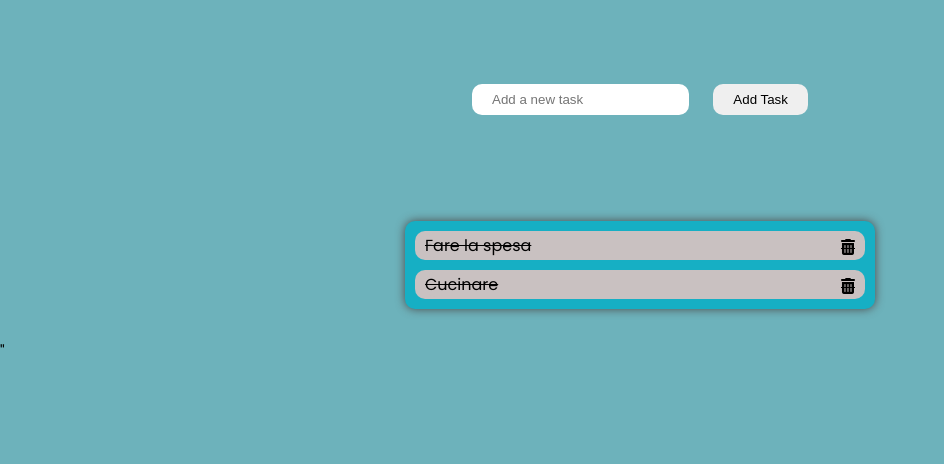
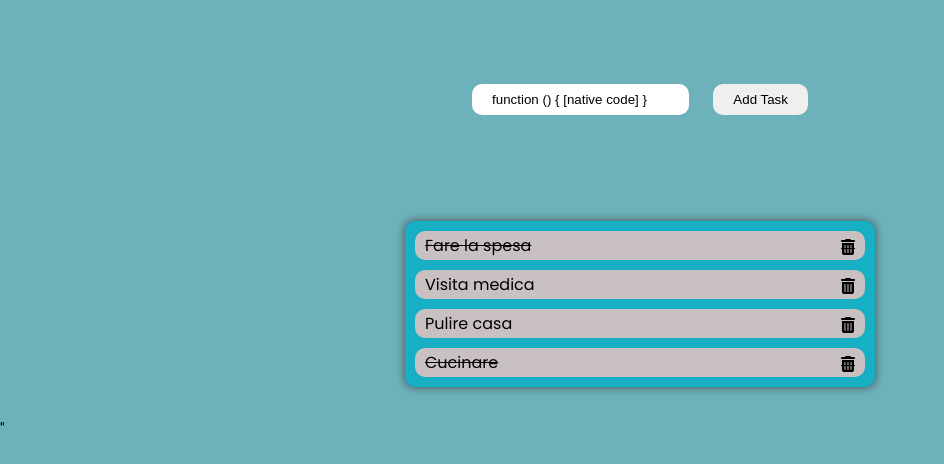
Before and after one commit to EngeneerProgram/vue-todolist, a plain HTML site: page index.html in a window 1280 px wide. Shown: the part 142-606 px from the top of the page, without its empty margins (0-944 px from the left). Drawn offline with nearby package versions, Linux system fonts and the light colour scheme.

Commit message:
input bug

```diff
--- a/assets/javascript/app.js
+++ b/assets/javascript/app.js
@@ -1,7 +1,10 @@
 const app = new Vue(
     {
         el : "#app",
+
         data:{
+
+
             tasks:[
                 {
                     text: "Fare la spesa",
@@ -22,19 +25,21 @@ const app = new Vue(
                     text: "Cucinare",
                     done: true
                 },
+            ],
 
-
-
-
-            ]
         },
         methods:{
             delete_todo(i){
-                console.log("ok funge")
+                console.log("task da eliminare")
                 this.tasks.splice(this.tasks,1)
+
             },
             new_task(){
                 console.log("nuova task")
+
+            },
+            task_done(i){
+                this.tasks[i].done = !this.tasks[i].done;
             }
         }
     }
--- a/index.html
+++ b/index.html
@@ -13,14 +13,14 @@
     <div class="container">
         <img src="./assets/img/logo.png" width="400px" alt="">
         <div class="insert_task">
-            <input type="text" class="add_task" required placeholder="Add a new task">
-            <button  @click="new_task" class="btn">Add Task</button>
+            <input type="text" class="add_task" v-model="new_task" required placeholder="Add a new task">
+            <button  v-on:click="new_task"  class="btn">Add Task</button>
         </div>
 
         <div class="list_to_do">
             <ul>
-                <li v-if="task.done == true" class="done_todo" v-for="(task, index) in tasks ">
-                   <div class="task">
+                <li  :class="task.done ? 'done_todo' : ''"  v-for="(task, index) in tasks ">
+                   <div @click="task_done(index)" class="task">
                         {{task.text}}<i  @click="delete_todo(index)" class="fa-solid delete fa-trash-can"></i>
 
                    </div>
```
